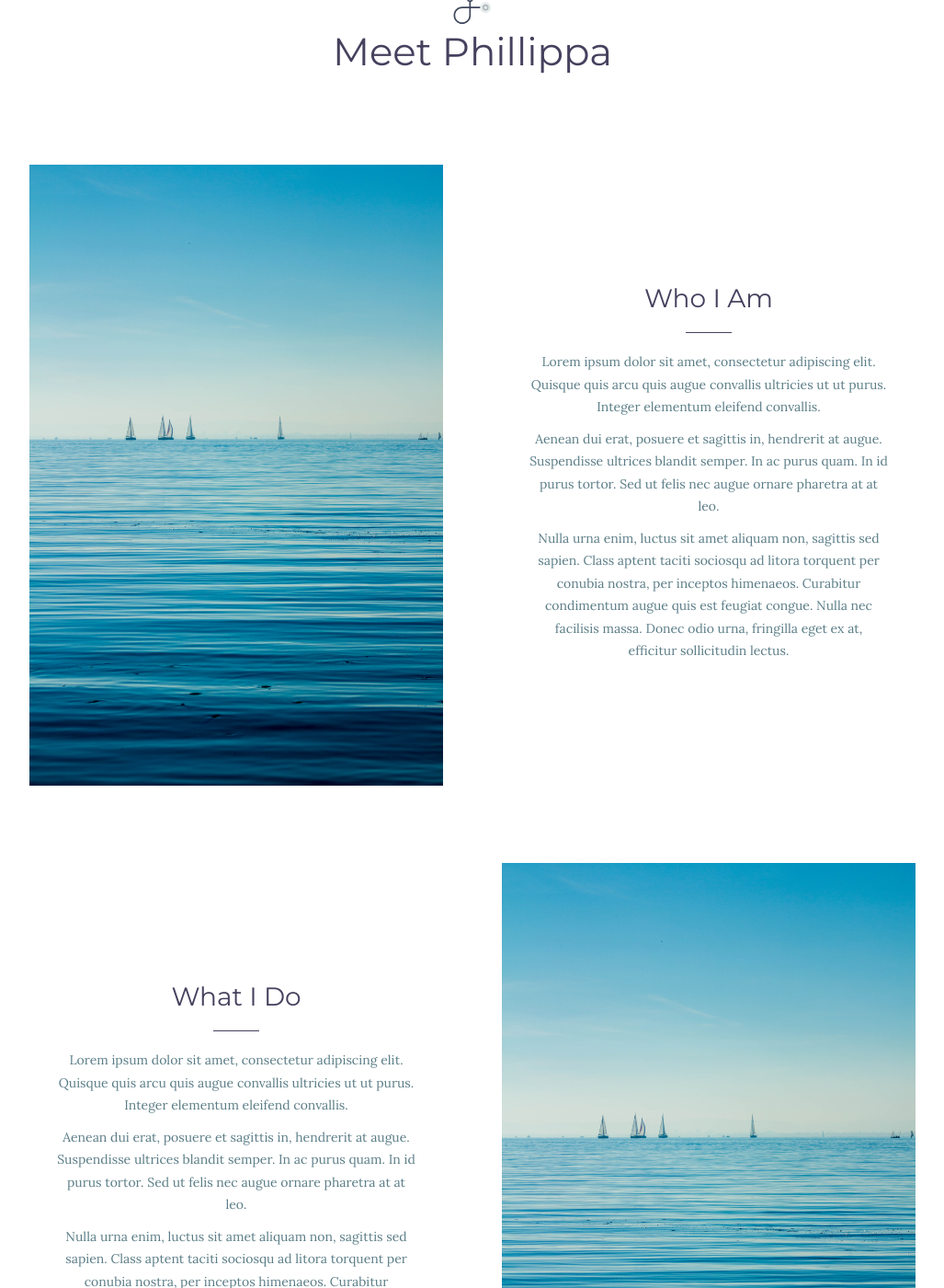
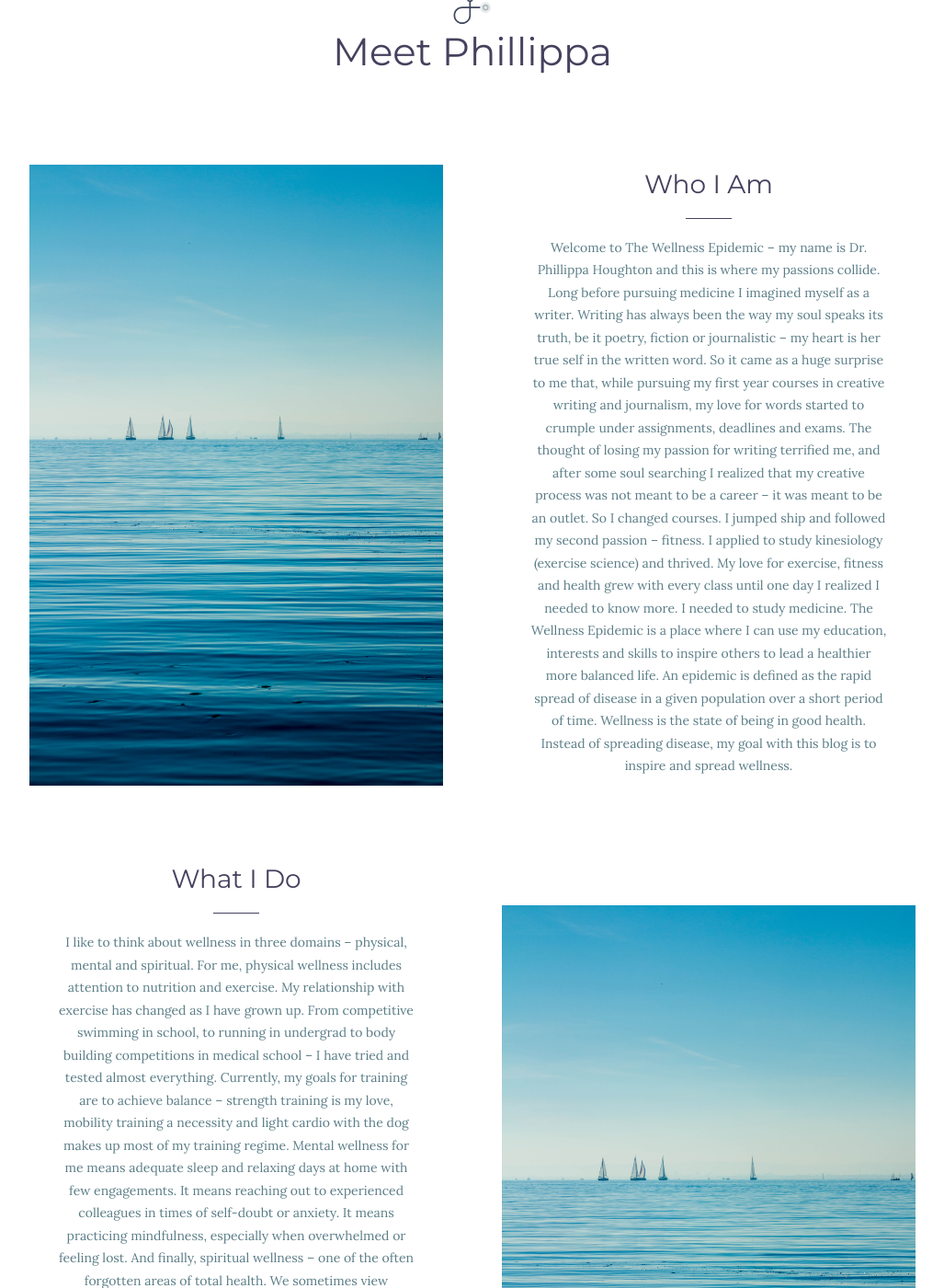
Before and after one commit to nhoughto5/PhillippaBlog, a Jekyll site: the page built from about.html, in a window 1280 px wide and 1400 px high, scrolled down 221 px. Shown: the whole window at 92% size, without its empty margins (126-1153 px from the left). Built offline with Jekyll 4.4.1, drawn with Linux system fonts in a browser that asks for light colours; nearby versions of some CDN libraries; some of the changed text lies outside the part shown.

Commit message:
Added bio and picture 1

```diff
--- a/about.html
+++ b/about.html
@@ -1,38 +1,64 @@
 ---
 layout: home
 ---
-
 <div class="nav">
     <a class="navlink" href="{{site.siteurl}}/">Home</a>
     <a class="navlink" href="{{site.siteurl}}/blog">Blog</a>
     <a class="navlink" href="#">Gallery</a>
 </div>
-
 <div class="brand-header small">
-        <div class="brand center-vh">
-            <img src="{{site.siteurl}}/assets/images/stethoscope.svg" alt="Brand Icon">
-            <h1>Meet Phillippa</h1>
-        </div>
+    <div class="brand center-vh">
+        <img src="{{site.siteurl}}/assets/images/stethoscope.svg" alt="Brand Icon">
+        <h1>Meet Phillippa</h1>
     </div>
-
+</div>
 <div class="about">
     <div class="about-photo">
         <img src="{{site.siteurl}}/assets/images/profile2.jpeg" alt="Bio Photo">
     </div>
     <div class="about-desc">
         <h3 class="about-header">Who I Am</h3>
-        <p>Lorem ipsum dolor sit amet, consectetur adipiscing elit. Quisque quis arcu quis augue convallis ultricies ut ut purus. Integer elementum eleifend convallis.</p>
-        <p>Aenean dui erat, posuere et sagittis in, hendrerit at augue. Suspendisse ultrices blandit semper. In ac purus quam. In id purus tortor. Sed ut felis nec augue ornare pharetra at at leo.</p>
-        <p>Nulla urna enim, luctus sit amet aliquam non, sagittis sed sapien. Class aptent taciti sociosqu ad litora torquent per conubia nostra, per inceptos himenaeos. Curabitur condimentum augue quis est feugiat congue. Nulla nec facilisis massa. Donec odio urna, fringilla eget ex at, efficitur sollicitudin lectus.</p>
+        <p>Welcome to The Wellness Epidemic – my name is Dr. Phillippa Houghton and this is
+            where my passions collide. Long before pursuing medicine I imagined myself as a writer.
+            Writing has always been the way my soul speaks its truth, be it poetry, fiction or journalistic –
+            my heart is her true self in the written word. So it came as a huge surprise to me that, while
+            pursuing my first year courses in creative writing and journalism, my love for words started to
+            crumple under assignments, deadlines and exams.
+            The thought of losing my passion for writing terrified me, and after some soul searching
+            I realized that my creative process was not meant to be a career – it was meant to be an outlet.
+            So I changed courses. I jumped ship and followed my second passion – fitness. I applied to study
+            kinesiology (exercise science) and thrived. My love for exercise, fitness and health grew with
+            every class until one day I realized I needed to know more. I needed to study medicine.
+            The Wellness Epidemic is a place where I can use my education, interests and skills to
+            inspire others to lead a healthier more balanced life. An epidemic is defined as the rapid spread
+            of disease in a given population over a short period of time. Wellness is the state of being in
+            good health. Instead of spreading disease, my goal with this blog is to inspire and spread
+            wellness.
+        </p>
     </div>
 </div>
-
 <div class="about about2">
     <div class="about-desc">
         <h3 class="about-header">What I Do</h3>
-        <p>Lorem ipsum dolor sit amet, consectetur adipiscing elit. Quisque quis arcu quis augue convallis ultricies ut ut purus. Integer elementum eleifend convallis.</p>
-        <p>Aenean dui erat, posuere et sagittis in, hendrerit at augue. Suspendisse ultrices blandit semper. In ac purus quam. In id purus tortor. Sed ut felis nec augue ornare pharetra at at leo.</p>
-        <p>Nulla urna enim, luctus sit amet aliquam non, sagittis sed sapien. Class aptent taciti sociosqu ad litora torquent per conubia nostra, per inceptos himenaeos. Curabitur condimentum augue quis est feugiat congue. Nulla nec facilisis massa. Donec odio urna, fringilla eget ex at, efficitur sollicitudin lectus.</p>
+        <p>I like to think about wellness in three domains – physical, mental and spiritual. For me,
+            physical wellness includes attention to nutrition and exercise. My relationship with exercise has
+            changed as I have grown up. From competitive swimming in school, to running in undergrad to
+            body building competitions in medical school – I have tried and tested almost everything.
+            Currently, my goals for training are to achieve balance – strength training is my love, mobility
+            training a necessity and light cardio with the dog makes up most of my training regime.
+            Mental wellness for me means adequate sleep and relaxing days at home with few
+            engagements. It means reaching out to experienced colleagues in times of self-doubt or
+            anxiety. It means practicing mindfulness, especially when overwhelmed or feeling lost. And
+            finally, spiritual wellness – one of the often forgotten areas of total health. We sometimes view
+            spirituality and medicine as independent pillars, science and faith in opposition with each other.
+            I don’t believe this is true – there is a lot of evidence to suggest that spirituality in any form, be
+            it organized or your own personal belief system, plays a huge role in overall health. For me
+            spiritual health means self-reflection, connecting with the voice in my heart that makes me who
+            I am, and quiet moments of prayer or meditation.
+            The Wellness Epidemic is a blog that will touch on all areas of wellness, it will confront
+            trending topics in health with up to date evidence and it will share real life stories (mostly my
+            own) of life in medicine.
+        </p>
     </div>
     <div class="about-photo">
         <img src="{{site.siteurl}}/assets/images/profile2.jpeg" alt="Bio Photo">
```
Also changed, not shown: 1 other file.
